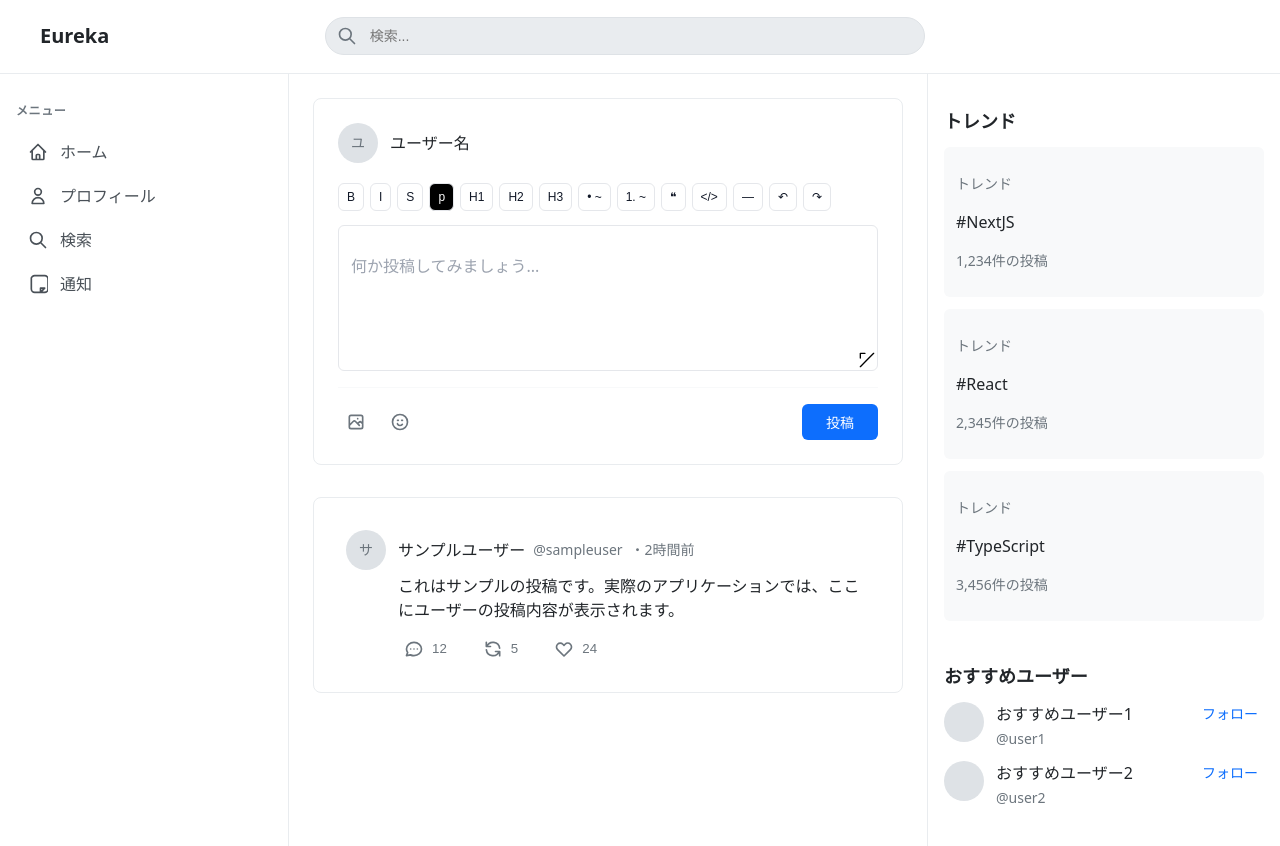
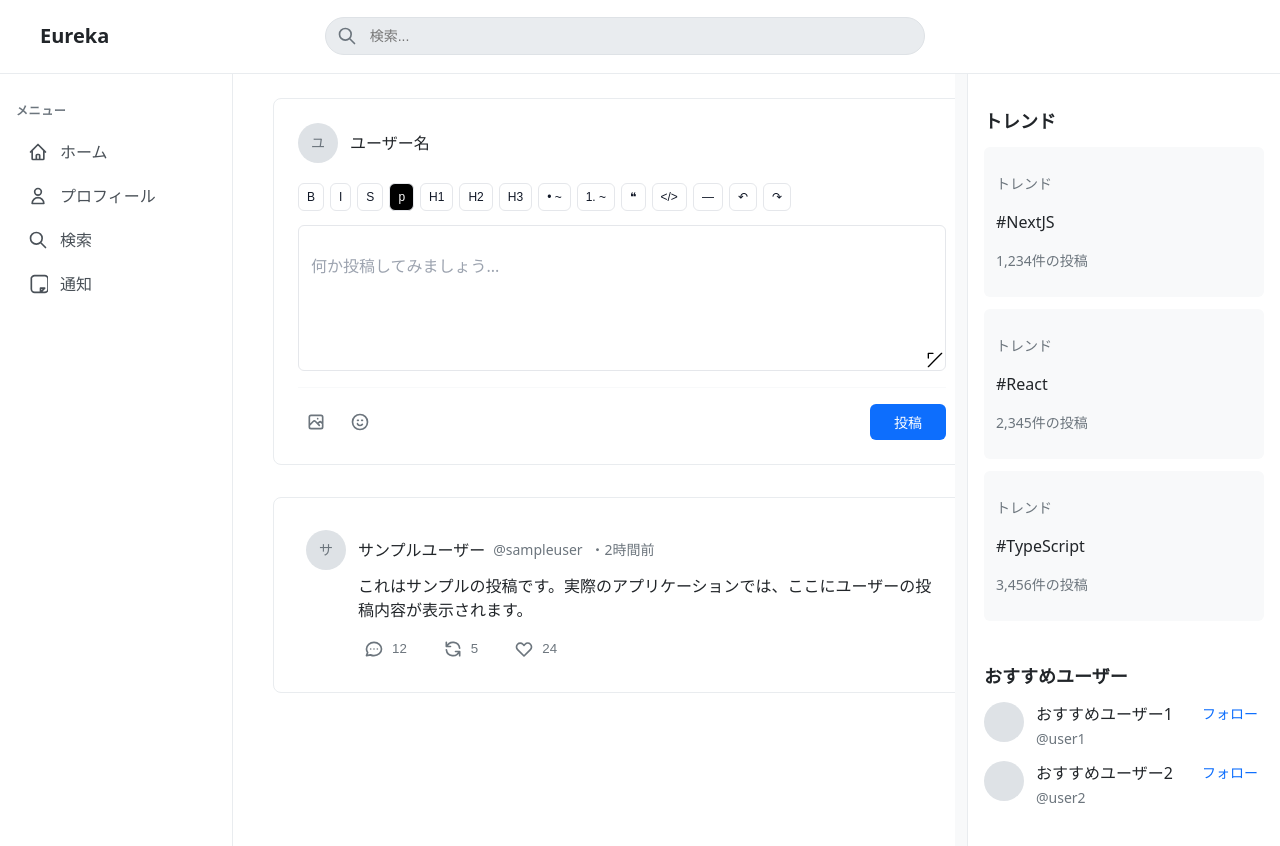
Before and after one commit to Uncle-Peke/eureka-editor-proto, a Next.js app in the folder frontend/: page / in a window 1280 px wide. Built offline with nearby package versions, Linux system fonts and the light colour scheme.

Commit message:
フロントエンドのレイアウトを改善し、サイドバーと右サイドバーの幅を調整。右サイドバーにリサイズ機能を追加し、エディターエリアのスタイルを最適化しました。

```diff
--- a/frontend/src/app/page.tsx
+++ b/frontend/src/app/page.tsx
@@ -47,8 +47,16 @@ export default function Page() {
   return (
     <MainLayout>
       {/* エディターエリア */}
-      <div style={{ padding: "24px" }}>
-        <div style={{ maxWidth: "800px", margin: "0 auto" }}>
+      <div style={{ padding: "24px", width: "100%" }}>
+        <div
+          style={{
+            maxWidth: "100%",
+            margin: "0 auto",
+            width: "100%",
+            padding: "0 16px 0 16px",
+            paddingRight: "32px",
+          }}
+        >
           <PostEditor
             content={editorContent}
             onContentChange={handleEditorChange}
--- a/frontend/src/components/layout/MainLayout.tsx
+++ b/frontend/src/components/layout/MainLayout.tsx
@@ -16,16 +16,19 @@ export default function MainLayout({ children }: MainLayoutProps) {
       <Header />
 
       {/* メインコンテンツエリア */}
-      <div style={{ display: "flex" }}>
+      <div style={{ display: "flex", width: "100vw", minWidth: "100%" }}>
         {/* 左サイドバー */}
         <Sidebar />
 
         {/* 中央のメインコンテンツ */}
         <main
           style={{
-            flex: 1,
+            flex: "1 1 auto",
             backgroundColor: "white",
             minHeight: "calc(100vh - 60px)",
+            minWidth: 0,
+            overflow: "hidden",
+            paddingRight: "24px",
           }}
         >
           {children}
--- a/frontend/src/components/layout/RightSidebar.tsx
+++ b/frontend/src/components/layout/RightSidebar.tsx
@@ -1,6 +1,14 @@
 "use client";
 
+import { useState, useRef, useEffect } from "react";
+
 export default function RightSidebar() {
+  const [width, setWidth] = useState(280);
+  const [isResizing, setIsResizing] = useState(false);
+  const sidebarRef = useRef<HTMLDivElement>(null);
+  const startXRef = useRef(0);
+  const startWidthRef = useRef(0);
+
   const trends = [
     { tag: "#NextJS", posts: "1,234件の投稿" },
     { tag: "#React", posts: "2,345件の投稿" },
@@ -12,16 +20,73 @@ export default function RightSidebar() {
     { username: "おすすめユーザー2", handle: "@user2" },
   ];
 
+  const handleMouseDown = (e: React.MouseEvent) => {
+    setIsResizing(true);
+    startXRef.current = e.clientX;
+    startWidthRef.current = width;
+    document.body.style.cursor = "col-resize";
+    document.body.style.userSelect = "none";
+  };
+
+  const handleMouseMove = (e: MouseEvent) => {
+    if (!isResizing) return;
+
+    const deltaX = startXRef.current - e.clientX;
+    const newWidth = Math.max(
+      200,
+      Math.min(500, startWidthRef.current + deltaX)
+    );
+    setWidth(newWidth);
+  };
+
+  const handleMouseUp = () => {
+    setIsResizing(false);
+    document.body.style.cursor = "";
+    document.body.style.userSelect = "";
+  };
+
+  useEffect(() => {
+    if (isResizing) {
+      document.addEventListener("mousemove", handleMouseMove);
+      document.addEventListener("mouseup", handleMouseUp);
+
+      return () => {
+        document.removeEventListener("mousemove", handleMouseMove);
+        document.removeEventListener("mouseup", handleMouseUp);
+      };
+    }
+  }, [isResizing]);
+
   return (
     <aside
+      ref={sidebarRef}
       style={{
-        width: "320px",
+        width: `${width}px`,
+        minWidth: "200px",
+        maxWidth: "500px",
         backgroundColor: "white",
         borderLeft: "1px solid #e9ecef",
         minHeight: "calc(100vh - 60px)",
         padding: "16px",
+        flexShrink: 0,
+        marginLeft: "12px",
+        position: "relative",
       }}
     >
+      {/* リサイズハンドル */}
+      <div
+        style={{
+          position: "absolute",
+          left: "-4px",
+          top: 0,
+          bottom: 0,
+          width: "8px",
+          cursor: "col-resize",
+          backgroundColor: "transparent",
+          zIndex: 10,
+        }}
+        onMouseDown={handleMouseDown}
+      />
       <div style={{ display: "flex", flexDirection: "column", gap: "24px" }}>
         {/* トレンド */}
         <div>
@@ -85,7 +150,11 @@ export default function RightSidebar() {
             {recommendedUsers.map((user, index) => (
               <div
                 key={index}
-                style={{ display: "flex", alignItems: "flex-start", gap: "12px" }}
+                style={{
+                  display: "flex",
+                  alignItems: "flex-start",
+                  gap: "12px",
+                }}
               >
                 <div
                   style={{
@@ -95,12 +164,27 @@ export default function RightSidebar() {
                     borderRadius: "50%",
                   }}
                 ></div>
-                <div style={{ flex: 1, display: "flex", alignItems: "center", minHeight: "40px" }}>
+                <div
+                  style={{
+                    flex: 1,
+                    display: "flex",
+                    alignItems: "center",
+                    minHeight: "40px",
+                  }}
+                >
                   <div>
-                    <p style={{ fontWeight: "500", color: "#212529", margin: 0 }}>
+                    <p
+                      style={{ fontWeight: "500", color: "#212529", margin: 0 }}
+                    >
                       {user.username}
                     </p>
-                    <p style={{ fontSize: "14px", color: "#6c757d", margin: "2px 0 0 0" }}>
+                    <p
+                      style={{
+                        fontSize: "14px",
+                        color: "#6c757d",
+                        margin: "2px 0 0 0",
+                      }}
+                    >
                       {user.handle}
                     </p>
                   </div>
--- a/frontend/src/components/layout/Sidebar.tsx
+++ b/frontend/src/components/layout/Sidebar.tsx
@@ -55,11 +55,14 @@ export default function Sidebar() {
   return (
     <aside
       style={{
-        width: "256px",
+        width: "200px",
+        minWidth: "200px",
+        maxWidth: "200px",
         backgroundColor: "white",
         borderRight: "1px solid #e9ecef",
         minHeight: "calc(100vh - 60px)",
         padding: "16px",
+        flexShrink: 0,
       }}
     >
       <nav>
```
